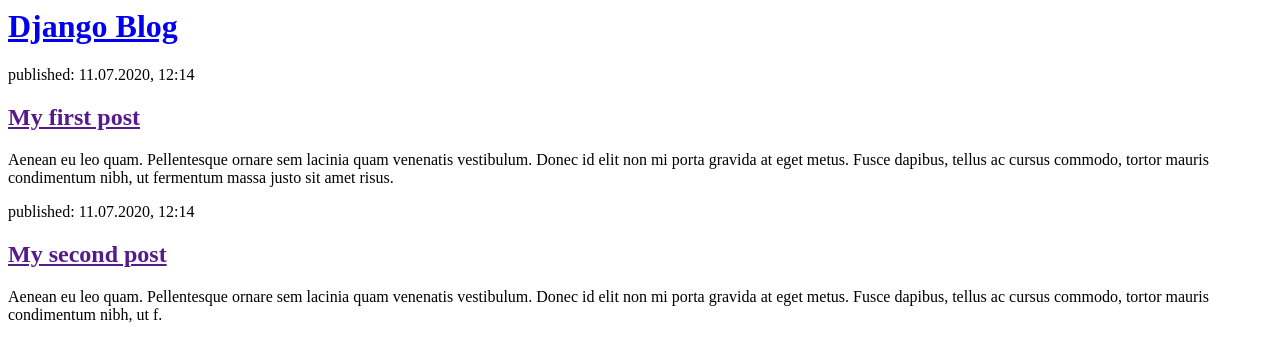
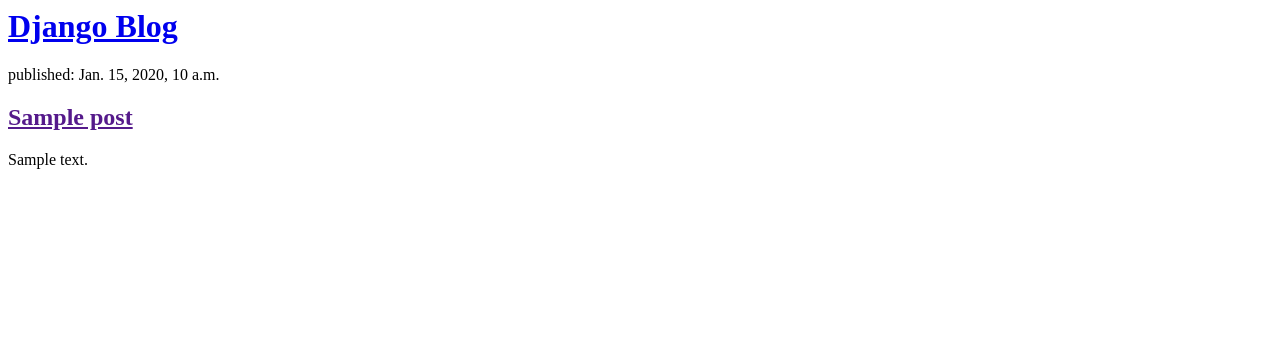
Before and after one commit to declanjfisher1999/my-blog, a Django app: page / in a window 1280 px wide. Shown: the top 362 px of the page. Run offline with Django 3.2, Linux system fonts and the light colour scheme; tables that the repository leaves empty hold one stand-in row (values such as "Sample post").

Commit message:
Modified templates to display posts from database

```diff
--- a/blog/models.py
+++ b/blog/models.py
@@ -1,7 +1,6 @@
 from django.conf import settings
 from django.db import models
 from django.utils import timezone
-
 
 class Post(models.Model):
     author = models.ForeignKey(settings.AUTH_USER_MODEL, on_delete=models.CASCADE)
--- a/blog/templates/blog/post_list.html
+++ b/blog/templates/blog/post_list.html
@@ -7,16 +7,13 @@
             <h1><a href="/">Django Blog</a></h1>
         </div>
 
+        {% for post in posts %}
         <div>
-            <p>published: 11.07.2020, 12:14</p>
-            <h2><a href="">My first post</a></h2>
-            <p>Aenean eu leo quam. Pellentesque ornare sem lacinia quam venenatis vestibulum. Donec id elit non mi porta gravida at eget metus. Fusce dapibus, tellus ac cursus commodo, tortor mauris condimentum nibh, ut fermentum massa justo sit amet risus.</p>
+            <p>published: {{ post.published_date }}</p>
+            <h2><a href="">{{ post.title }}</a></h2>
+            <p>{{ post.text|linebreaksbr }}</p>
         </div>
+        {% endfor %}
 
-        <div>
-            <p>published: 11.07.2020, 12:14</p>
-            <h2><a href="">My second post</a></h2>
-            <p>Aenean eu leo quam. Pellentesque ornare sem lacinia quam venenatis vestibulum. Donec id elit non mi porta gravida at eget metus. Fusce dapibus, tellus ac cursus commodo, tortor mauris condimentum nibh, ut f.</p>
-        </div>
     </body>
 </html>
--- a/blog/views.py
+++ b/blog/views.py
@@ -1,5 +1,7 @@
 from django.shortcuts import render
-
+from .models import Post
+from django.utils import timezone
 # Create your views here.
 def post_list(request):
-    return render(request, 'blog/post_list.html', {})
+    posts = Post.objects.filter(published_date__lte=timezone.now()).order_by('published_date')
+    return render(request, 'blog/post_list.html',  {'posts': posts})
```
